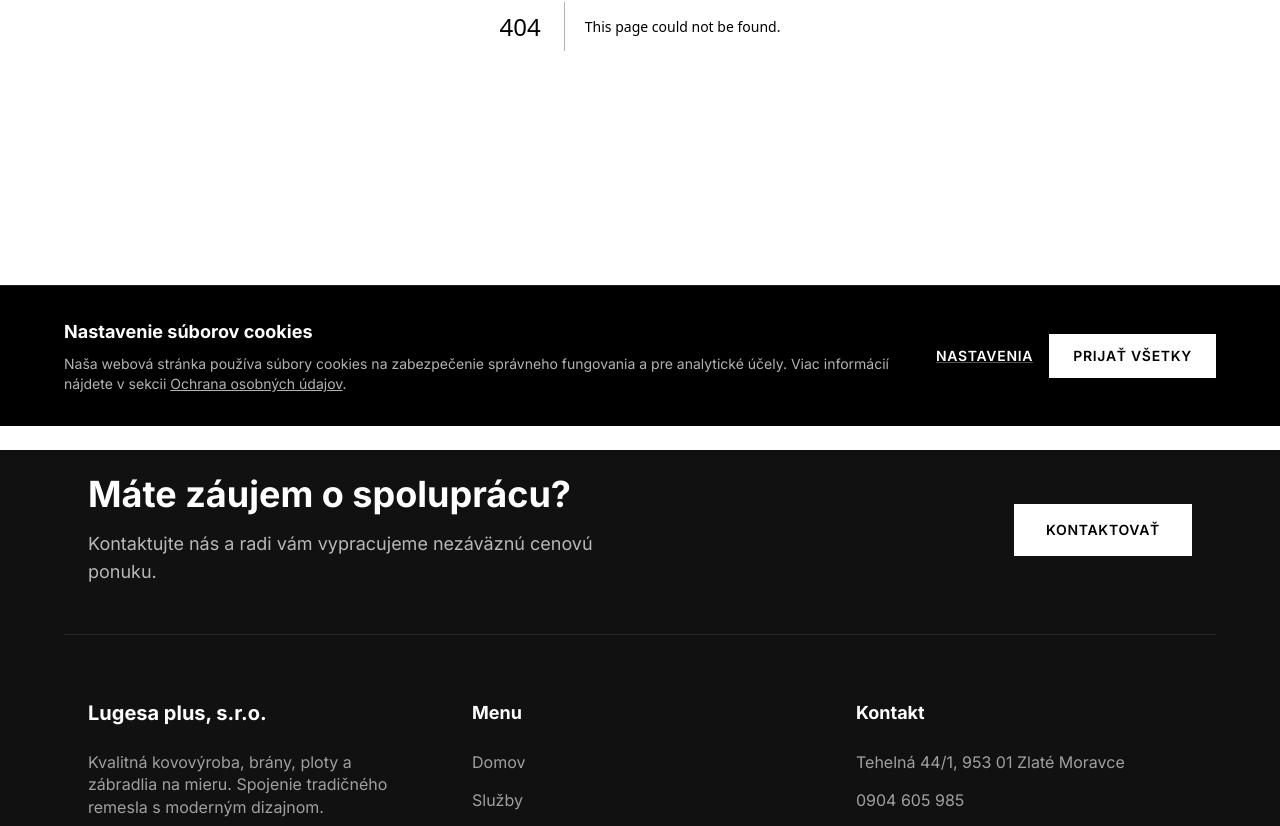
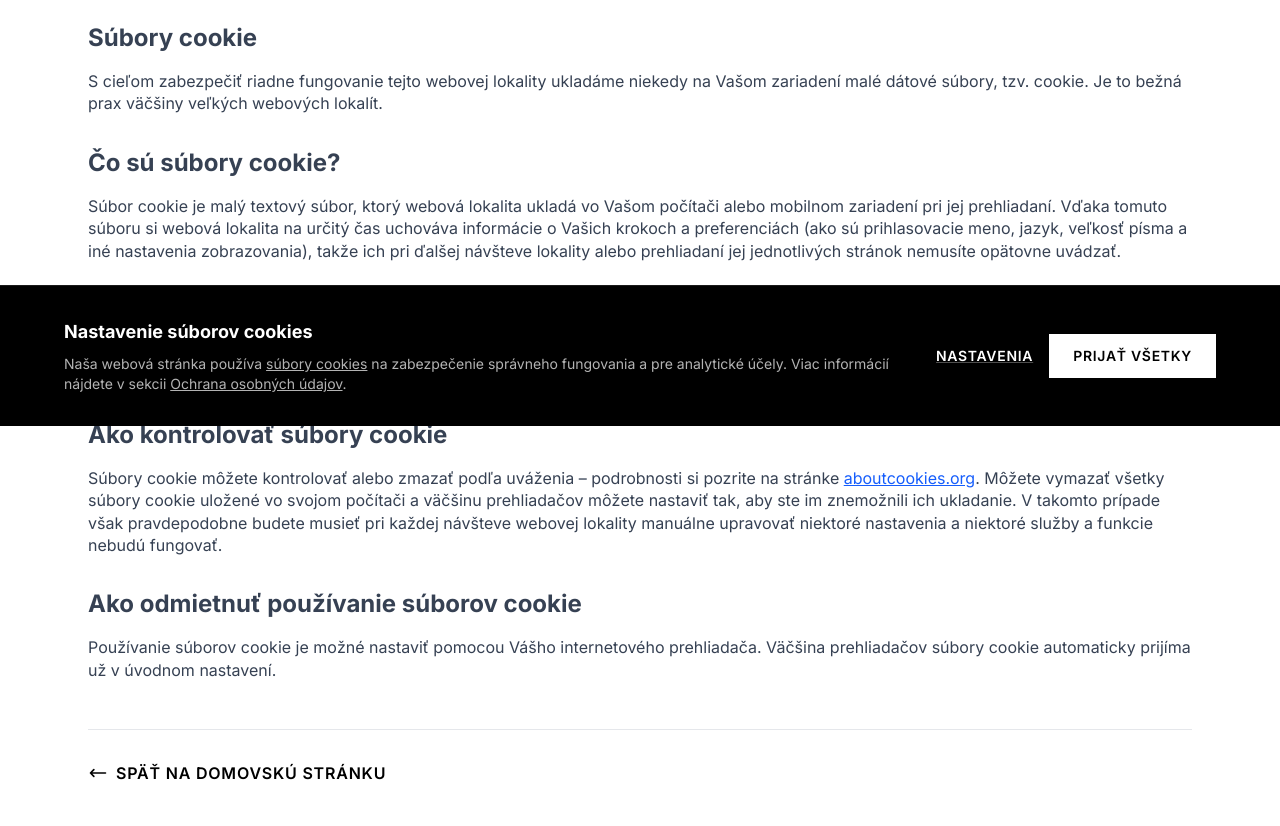
Before and after one commit to aebdigital/lugesaplus, a Next.js app: page /cookies in a window 1280 px wide. Before the commit this address had no page. Shown: the part 374-1200 px from the top of the page. Built offline with nearby package versions, Linux system fonts and the light colour scheme.

Commit message:
Update SEO, add Cookies Policy page, and enhance Service cards

```diff
--- /dev/null
+++ b/src/app/cookies/page.tsx
@@ -0,0 +1,76 @@
+
+import Link from 'next/link';
+import PageHero from "@/components/PageHero";
+
+export const metadata = {
+    title: "Všeobecné podmienky používania cookies | Lugesa plus, s.r.o.",
+    description: "Informácie o používaní súborov cookie na našej webovej stránke.",
+};
+
+export default function CookiesPage() {
+    return (
+        <main>
+            <PageHero title="Všeobecné podmienky používania cookies" imageSrc="/web/brány/kovové/000006.jpg" />
+            <div className="max-w-[90vw] mx-auto px-6 py-24">
+
+                <div className="prose prose-lg max-w-none text-gray-700 space-y-8">
+                    <section>
+                        <h2 className="text-2xl font-bold mb-4 font-heading">Súbory cookie</h2>
+                        <p>
+                            S cieľom zabezpečiť riadne fungovanie tejto webovej lokality ukladáme niekedy na Vašom
+                            zariadení malé dátové súbory, tzv. cookie. Je to bežná prax väčšiny veľkých webových lokalít.
+                        </p>
+                    </section>
+
+                    <section>
+                        <h2 className="text-2xl font-bold mb-4 font-heading">Čo sú súbory cookie?</h2>
+                        <p>
+                            Súbor cookie je malý textový súbor, ktorý webová lokalita ukladá vo Vašom počítači alebo
+                            mobilnom zariadení pri jej prehliadaní. Vďaka tomuto súboru si webová lokalita na určitý čas
+                            uchováva informácie o Vašich krokoch a preferenciách (ako sú prihlasovacie meno, jazyk,
+                            veľkosť písma a iné nastavenia zobrazovania), takže ich pri ďalšej návšteve lokality alebo
+                            prehliadaní jej jednotlivých stránok nemusíte opätovne uvádzať.
+                        </p>
+                    </section>
+
+                    <section>
+                        <h2 className="text-2xl font-bold mb-4 font-heading">Ako používame súbory cookie?</h2>
+                        <p>
+                            Tieto webstránky používajú súbory cookies na zapamätanie si používateľských nastavení, pre
+                            lepšie prispôsobenie reklám záujmom návštevníkov a pre nevyhnutnú funkcionalitu
+                            webstránok.
+                        </p>
+                    </section>
+
+                    <section>
+                        <h2 className="text-2xl font-bold mb-4 font-heading">Ako kontrolovať súbory cookie</h2>
+                        <p>
+                            Súbory cookie môžete kontrolovať alebo zmazať podľa uváženia – podrobnosti si pozrite na
+                            stránke <a href="http://aboutcookies.org" target="_blank" rel="noopener noreferrer" className="text-blue-600 underline">aboutcookies.org</a>. Môžete vymazať všetky súbory cookie uložené vo svojom počítači
+                            a väčšinu prehliadačov môžete nastaviť tak, aby ste im znemožnili ich ukladanie. V takomto
+                            prípade však pravdepodobne budete musieť pri každej návšteve webovej lokality manuálne
+                            upravovať niektoré nastavenia a niektoré služby a funkcie nebudú fungovať.
+                        </p>
+                    </section>
+
+                    <section>
+                        <h2 className="text-2xl font-bold mb-4 font-heading">Ako odmietnuť používanie súborov cookie</h2>
+                        <p>
+                            Používanie súborov cookie je možné nastaviť pomocou Vášho internetového prehliadača.
+                            Väčšina prehliadačov súbory cookie automaticky prijíma už v úvodnom nastavení.
+                        </p>
+                    </section>
+
+                    <div className="pt-8 mt-12 border-t border-gray-200">
+                        <Link href="/" className="inline-flex items-center gap-2 text-black font-semibold uppercase tracking-wider hover:text-gray-600 transition-colors">
+                            <svg className="w-5 h-5 rotate-180" fill="none" stroke="currentColor" viewBox="0 0 24 24">
+                                <path strokeLinecap="round" strokeLinejoin="round" strokeWidth={2} d="M17 8l4 4m0 0l-4 4m4-4H3" />
+                            </svg>
+                            Späť na domovskú stránku
+                        </Link>
+                    </div>
+                </div>
+            </div>
+        </main>
+    );
+}
--- a/src/app/layout.tsx
+++ b/src/app/layout.tsx
@@ -14,7 +14,8 @@ const inter = Inter({
 
 export const metadata: Metadata = {
   title: "Lugesa plus, s.r.o. - Kovovýroba a kovové konštrukcie",
-  description: "Výroba kovových konštrukcií, brán, plotov, zábradlí a schodísk na mieru. Kvalitná kovovýroba od roku 2011.",
+  description: "Výroba kovových konštrukcií, brán, plotov, zábradlí a schodísk na mieru. Výroba plynových skriniek",
+  keywords: "zábradlie nerezové, nerezové zabradlia, plynové skrinky, skrinky na plyn, oceľové konštrukcie, nerezové výrobky, nerezové zábradlie, nerezové brány, hliníkové brány, nerezové profily, nerezové plechy, nerezové zábradlia, nerezové zábradlie, nerezové, nerezové ploty, kovovýroba, zváranie co2, zváranie argónom, zváranie nereze, výroba nerezových zábradlí, výroba kovových zábradlí, výroba kovových konštrukcií, ploty, brány, mreže, markízy, prístrešky, schodiská, drobné kovové konštrukcie, výrobky z plechu, zváranie nerezovej ocele, zváranie hliníka, plynové skrinky, skrinky na plyn, skrinky na plynomer, kovovýroba, zváranie hliníka, výroba nerezových zábradlí, zábradlia, kovové konštrukcie, schodištia, prístrešky",
   icons: {
     icon: "/web/logo a favicon/favicon.ico",
   },
--- a/src/components/CookieBanner.tsx
+++ b/src/components/CookieBanner.tsx
@@ -62,7 +62,7 @@ export default function CookieBanner() {
                         <div className="flex-1">
                             <h3 className="text-lg font-bold mb-2">Nastavenie súborov cookies</h3>
                             <p className="text-white/70 text-sm">
-                                Naša webová stránka používa súbory cookies na zabezpečenie správneho fungovania a pre analytické účely.
+                                Naša webová stránka používa <Link href="/cookies" className="underline hover:text-white">súbory cookies</Link> na zabezpečenie správneho fungovania a pre analytické účely.
                                 Viac informácií nájdete v sekcii <Link href="/gdpr" className="underline hover:text-white">Ochrana osobných údajov</Link>.
                             </p>
                         </div>
--- a/src/components/Services.tsx
+++ b/src/components/Services.tsx
@@ -108,28 +108,29 @@ export default function Services() {
         {/* Services Grid (4 per row on large screens) */}
         <div className="flex flex-wrap justify-center gap-6">
           {services.map((service, index) => (
-            <div
+            <Link
               key={service.id}
-              className="w-full md:w-[calc(50%-12px)] lg:w-[calc(25%-18px)] p-8 border border-gray-200 relative overflow-hidden"
+              href={`/sluzby/${service.slug}`}
+              className="w-full md:w-[calc(50%-12px)] lg:w-[calc(25%-18px)] p-8 border border-gray-200 relative overflow-hidden group block"
             >
               {/* Background Image */}
               <div
-                className="absolute inset-0 bg-cover bg-center z-0"
+                className="absolute inset-0 bg-cover bg-center z-0 transition-transform duration-700 ease-out group-hover:scale-110"
                 style={{
                   backgroundImage: `url(${service.slug === 'zabradlia' ? '/web/zábradlia/nerezové/DSCN3473.JPG' :
-                      service.slug === 'brany-a-oplotenia' ? '/web/brány/kovové/000006.jpg' :
-                        service.slug === 'schodiska' ? '/web/schodiská/schodisko_oceľové_1.jpg' :
-                          service.slug === 'plynove-skrine' ? '/web/plynové%20skrinky/plynovaskrinka%20T1.jpg' :
-                            '/web/brány/kovové/000006.jpg'
+                    service.slug === 'brany-a-oplotenia' ? '/web/brány/kovové/000006.jpg' :
+                      service.slug === 'schodiska' ? '/web/schodiská/schodisko_oceľové_1.jpg' :
+                        service.slug === 'plynove-skrine' ? '/web/plynové%20skrinky/plynovaskrinka%20T1.jpg' :
+                          '/web/brány/kovové/000006.jpg'
                     })`
                 }}
               />
-              <div className="absolute inset-0 bg-black/40 z-[1]" />
+              <div className="absolute inset-0 bg-black/40 z-[1] transition-opacity duration-300 group-hover:bg-black/50" />
 
               {/* Content */}
               <div className="relative z-10">
                 {/* Icon */}
-                <div className="text-white mb-6">
+                <div className="text-white mb-6 transform transition-transform duration-300 group-hover:-translate-y-1">
                   {getIconForService(service.slug)}
                 </div>
 
@@ -139,13 +140,12 @@ export default function Services() {
                 <p className="text-white/90 mb-6 leading-relaxed line-clamp-3 h-20">
                   {service.description}
                 </p>
-                <Link
-                  href={`/sluzby/${service.slug}`}
+                <div
                   className="inline-flex items-center gap-2 text-white font-semibold text-sm uppercase tracking-wider group/link"
                 >
                   Zobraziť viac
                   <svg
-                    className="w-4 h-4 transition-transform group-hover/link:translate-x-1"
+                    className="w-4 h-4 transition-transform group-hover:translate-x-1"
                     fill="none"
                     stroke="currentColor"
                     viewBox="0 0 24 24"
@@ -157,9 +157,9 @@ export default function Services() {
                       d="M17 8l4 4m0 0l-4 4m4-4H3"
                     />
                   </svg>
-                </Link>
+                </div>
               </div>
-            </div>
+            </Link>
           ))}
         </div>
 
```
